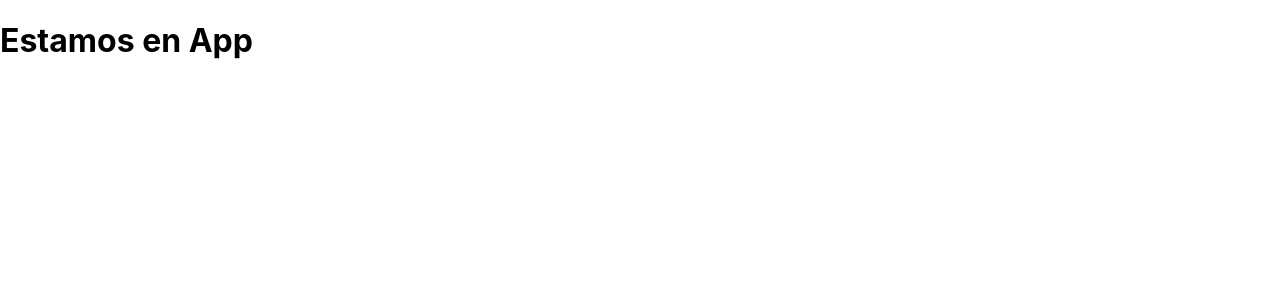
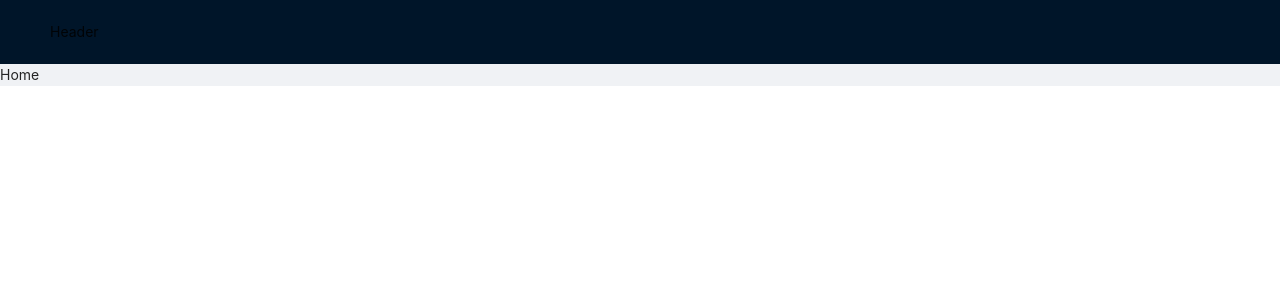
Before and after one commit to alexismansilla/movie-react, a React (Create React App) app: page / in a window 1280 px wide. Shown: the top 300 px of the page. Built offline with nearby package versions, Linux system fonts and the light colour scheme.

Commit message:
Add pages.

```diff
--- a/src/App.js
+++ b/src/App.js
@@ -1,11 +1,47 @@
-import logo from './logo.svg';
+import { Layout } from 'antd';
+import { BrowserRouter as Router, Switch, Route } from 'react-router-dom';
 
-function App() {
+//pages
+import Home from './pages/home';
+import NewMovies from './pages/new-movies';
+import Popular from './pages/popular';
+import Search from './pages/search';
+import Movie from './pages/movie';
+import Error404 from './pages/error404';
+
+export default function App() {
+  const { Header, Content } = Layout;
+
   return (
-    <div className="App">
-      <h1>Estamos en App</h1>
-    </div>
+    <Layout>
+      <Router>
+        <Header>
+          <p>Header</p>
+        </Header>
+
+        <Content>
+          <Switch>
+            <Route path="/" exact={true}>
+              <Home />
+            </Route>
+            <Route path="/new-movies" exact={true}>
+              <NewMovies />
+            </Route>
+            <Route path="/popular" exact={true}>
+              <Popular />
+            </Route>
+            <Route path="/search" exact={true}>
+              <Search />
+            </Route>
+            <Route path="/movie/:id" exact={true}>
+              <Movie />
+            </Route>
+            <Route path="*">
+              <Error404 />
+            </Route>
+          </Switch>
+        </Content>
+      </Router>
+    </Layout>
   );
 }
-
-export default App;
--- a/src/index.js
+++ b/src/index.js
@@ -1,8 +1,9 @@
 import React from 'react';
 import ReactDOM from 'react-dom';
-import './index.css';
 import App from './App';
 import reportWebVitals from './reportWebVitals';
+import 'antd/dist/antd.css';
+import './index.css';
 
 ReactDOM.render(
   <React.StrictMode>
--- /dev/null
+++ b/src/pages/error404.js
@@ -0,0 +1,5 @@
+import React from 'react';
+
+export default function Error404() {
+	return "404";
+}
--- /dev/null
+++ b/src/pages/home.js
@@ -0,0 +1,5 @@
+import React from 'react';
+
+export default function Home() {
+	return "Home";
+}
--- /dev/null
+++ b/src/pages/movie.js
@@ -0,0 +1,5 @@
+import React from 'react';
+
+export default function Movie() {
+	return "Movie";
+}
--- /dev/null
+++ b/src/pages/new-movies.js
@@ -0,0 +1,5 @@
+import React from 'react';
+
+export default function NewMovies() {
+	return "NewMovies";
+}
--- /dev/null
+++ b/src/pages/popular.js
@@ -0,0 +1,5 @@
+import React from 'react';
+
+export default function Popular() {
+	return "Popular";
+}
--- /dev/null
+++ b/src/pages/search.js
@@ -0,0 +1,5 @@
+import React from 'react';
+
+export default function Search() {
+	return "Search";
+}
```
